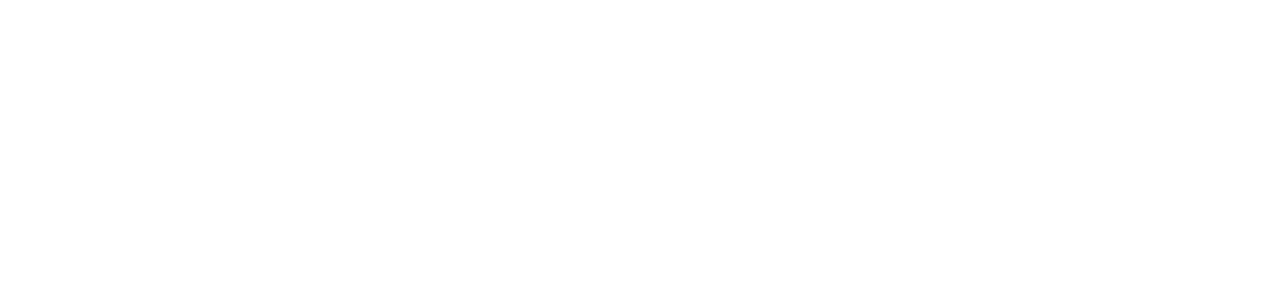
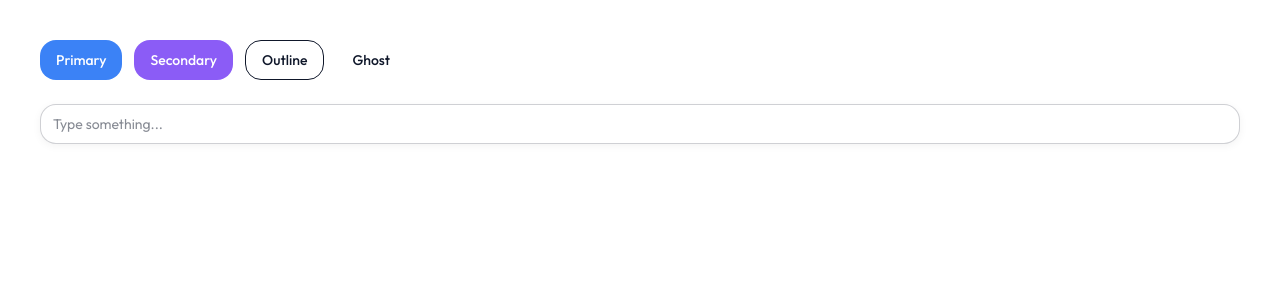
Before and after one commit to mrymsarabi/nextui-kit, a Next.js app: page / in a window 1280 px wide. Shown: the top 300 px of the page. Built offline with nearby package versions, Linux system fonts and the light colour scheme.

Commit message:
adding button and input to page

```diff
--- a/src/app/page.tsx
+++ b/src/app/page.tsx
@@ -1,9 +1,17 @@
-import Image from "next/image";
+import { Button } from "@/components/ui/button";
+import { Input } from "@/components/ui/input";
 
 export default function Home() {
   return (
-    <div>
+    <main className="p-10 space-y-6 bg-[var(--color-background)] text-[var(--color-foreground)]">
+      <div className="space-x-3">
+        <Button>Primary</Button>
+        <Button variant="secondary">Secondary</Button>
+        <Button variant="outline">Outline</Button>
+        <Button variant="ghost">Ghost</Button>
+      </div>
 
-    </div>
+      <Input placeholder="Type something..." />
+    </main>
   );
 }
```
